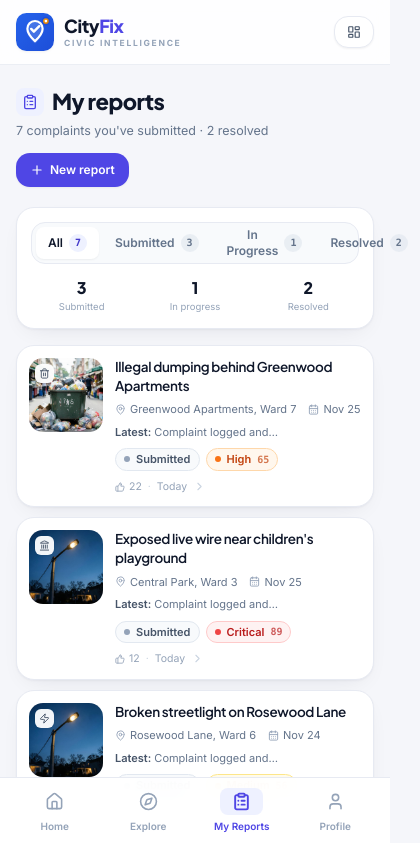
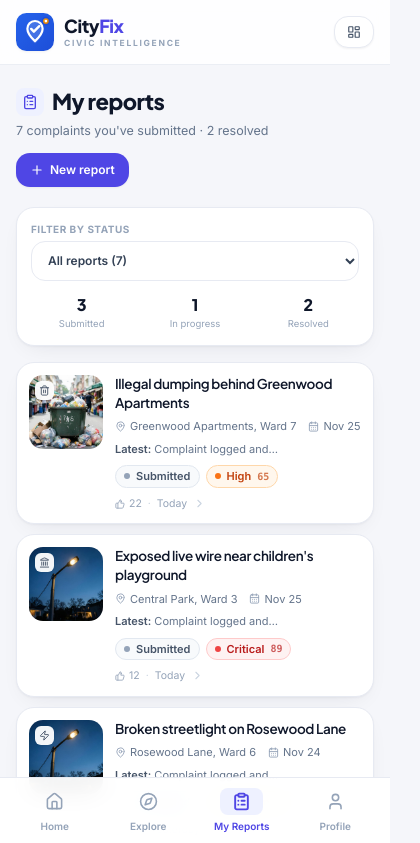
Before and after one commit to Vaheedbasha/nagarmitra, a React (Vite) app: page /reports in a window 390 px wide. Shown: the top 843 px of the page, 420 px wide, since content can reach past the window. Built offline with nearby package versions, Linux system fonts and the light colour scheme.

Commit message:
fix(mobile): resolve horizontal overflow on my-reports and adjust map badge

```diff
--- a/src/components/map/CityMap.tsx
+++ b/src/components/map/CityMap.tsx
@@ -257,7 +257,7 @@ export function CityMap({
         </div>
       ) : null}
 
-      <span className="absolute bottom-3 right-3 z-10 rounded-md bg-white/80 px-1.5 py-0.5 text-[9px] font-medium text-slate-400 backdrop-blur">
+      <span className="absolute top-3 right-3 z-10 rounded-md bg-white/85 px-2 py-0.5 text-[9px] font-medium text-slate-400 shadow-sm backdrop-blur">
         Illustrative map · demo data
       </span>
     </div>
--- a/src/pages/citizen/MyReports.tsx
+++ b/src/pages/citizen/MyReports.tsx
@@ -64,6 +64,26 @@ export default function MyReports() {
       </div>
 
       <div className="surface mb-4 flex flex-col gap-3 p-3.5 sm:flex-row sm:items-center sm:justify-between">
+        {/* Mobile dropdown selector (zero horizontal overflow on small screens) */}
+        <div className="w-full sm:hidden">
+          <label htmlFor="my-reports-filter" className="mb-1 block text-[10px] font-bold uppercase tracking-wider text-slate-400">
+            Filter by status
+          </label>
+          <select
+            id="my-reports-filter"
+            value={tab}
+            onChange={(e) => setTab(e.target.value as Tab)}
+            className="h-10 w-full rounded-xl border border-line bg-white px-3 text-xs font-semibold text-slate-700 outline-none transition focus:border-brand-400 focus:ring-2 focus:ring-brand-100"
+          >
+            <option value="all">All reports ({counts.all})</option>
+            <option value="submitted">Submitted ({counts.submitted})</option>
+            <option value="progress">In Progress ({counts.progress})</option>
+            <option value="resolved">Resolved ({counts.resolved})</option>
+          </select>
+        </div>
+
+        {/* Tablet and Desktop Segmented Tab buttons */}
+        <div className="hidden sm:block">
           <Segmented
             options={[
               { id: "all", label: "All", count: counts.all },
@@ -73,9 +93,9 @@ export default function MyReports() {
             ]}
             value={tab}
             onChange={(value) => setTab(value as Tab)}
-          fullWidth
-          className="sm:w-auto"
+            className="w-auto"
           />
+        </div>
         <div className="grid grid-cols-3 gap-3 sm:hidden">
           {[
             { label: "Submitted", value: counts.submitted },
```
Lines whose indentation alone changed are shown as unchanged.
